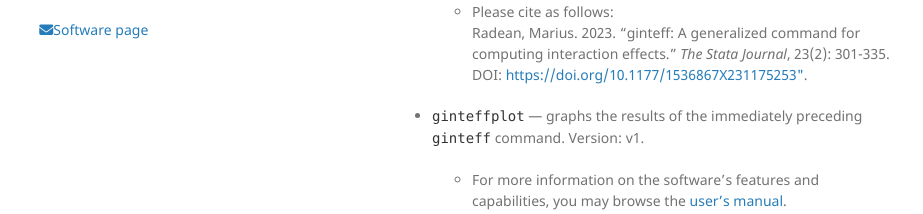
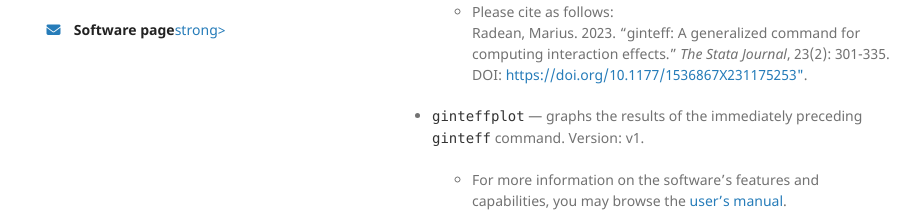
Before and after one commit to mradean/mradean.github.io, a Jekyll site: the page built from software.md, in a window 1280 px wide. Shown: the part 338-552 px from the top of the page, without its empty margins (178-1101 px from the left). Built offline with Jekyll 4.4.1, drawn with Linux system fonts in a browser that asks for light colours; our own code applies the rules of GitHub Pages for plain Markdown files.

Commit message:
Update default.html

```diff
--- a/_layouts/default.html
+++ b/_layouts/default.html
@@ -23,7 +23,7 @@
 
         <p>{{ site.description | default: site.github.project_tagline }}</p>
 
-        &nbsp; <a href="https://mradean.github.io/new/software.html"><i class="fa fa-envelope"> </i>Software page</a>
+        &nbsp;&nbsp;&nbsp; <a href="https://mradean.github.io/new/software.html"><i class="fa fa-envelope"> &ensp;&thinsp; </i><strong>Software page</strong>strong></a>
 
 <!--
         {% if site.github.is_project_page %}
```
